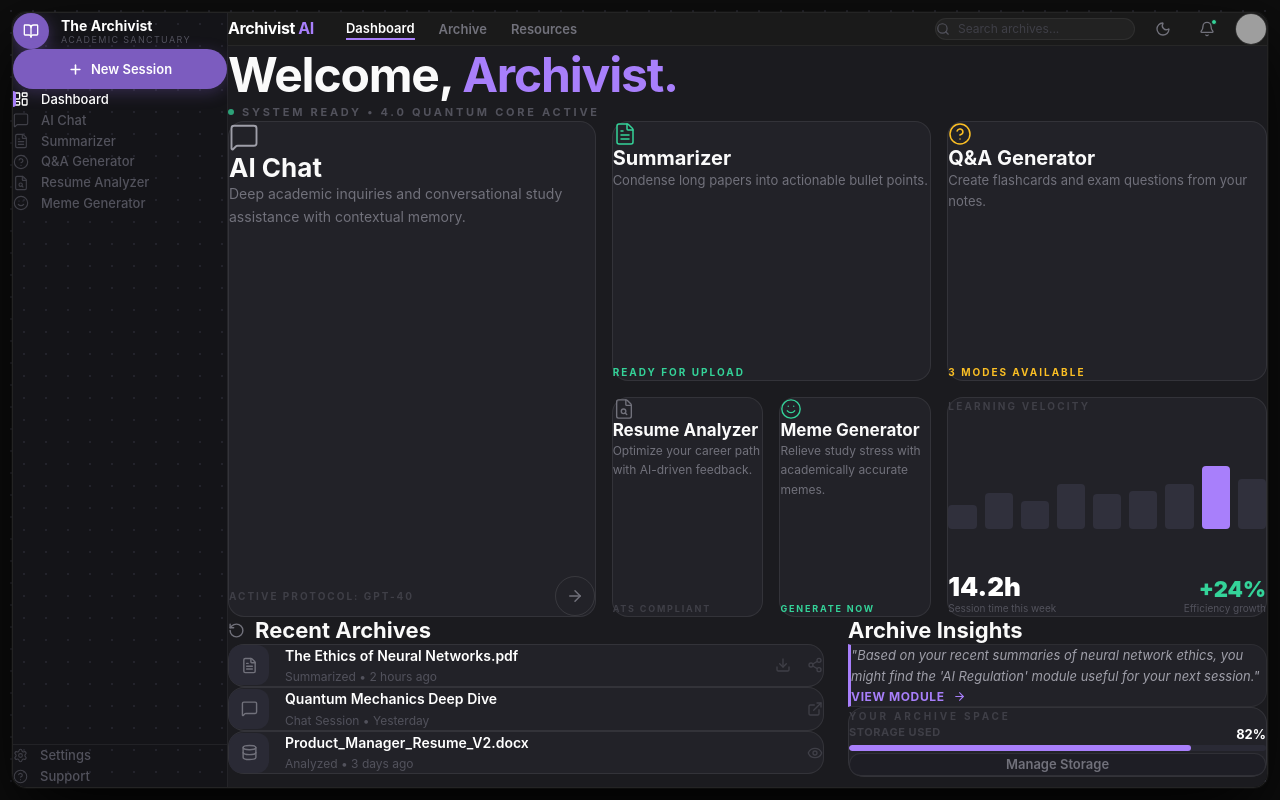
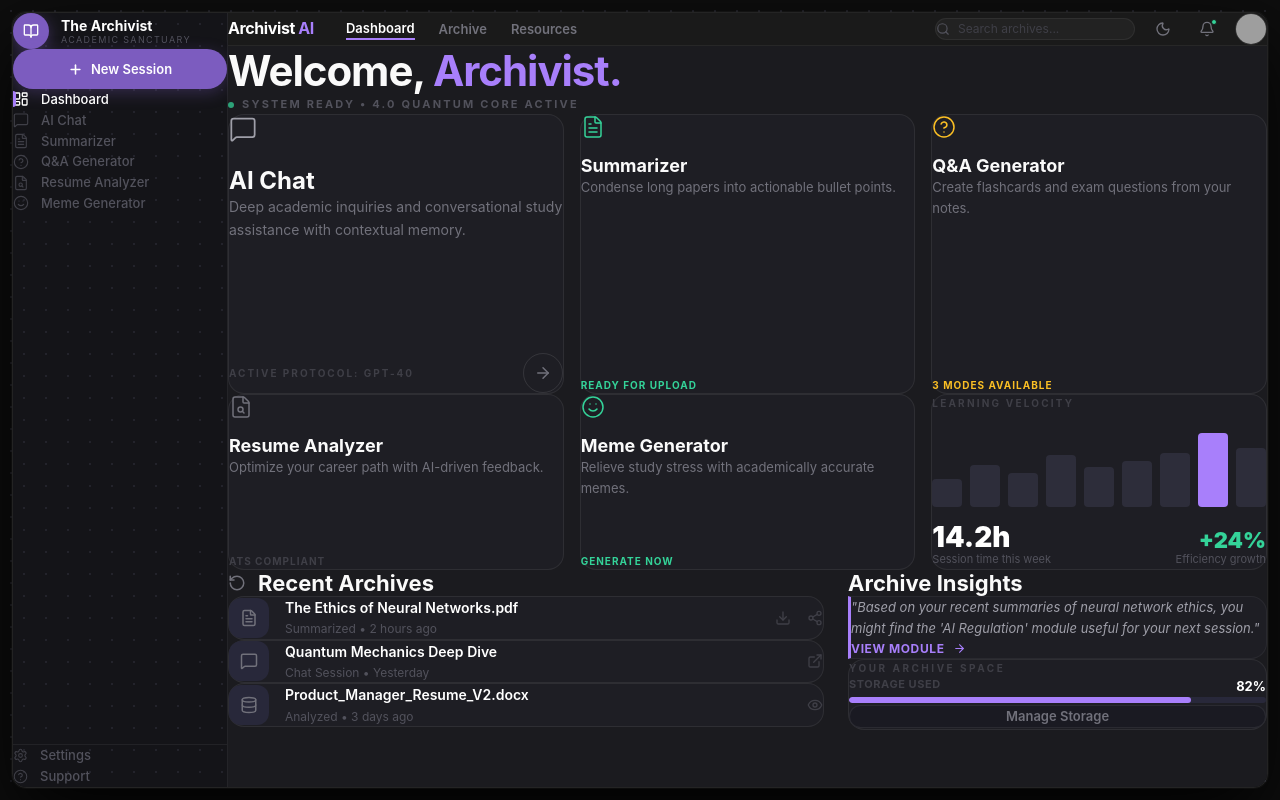
Before and after one commit to sudip-kumar-prasad/Archivist_AI, a React (Vite) app in the folder client/: page /dashboard in a window 1280 px wide. Built offline with nearby package versions, Linux system fonts and the light colour scheme; grey boxes are pictures that could not be loaded.

Commit message:
UI Redesign: Clean dashboard with natural card heights, no fixed px, proper spacing and scroll

```diff
--- a/client/src/pages/Dashboard.jsx
+++ b/client/src/pages/Dashboard.jsx
@@ -1,196 +1,140 @@
 import {
-  MessageSquare,
-  FileText,
-  HelpCircle,
-  FileSearch,
-  Smile,
-  ArrowRight,
-  RotateCcw,
-  Share2,
-  Download,
-  ExternalLink,
-  Eye,
-  Database
+  MessageSquare, FileText, HelpCircle, FileSearch, Smile,
+  ArrowRight, RotateCcw, Share2, Download, ExternalLink, Eye, Database
 } from 'lucide-react'
+
+const ToolCard = ({ icon: Icon, iconColor = 'text-zinc-400', title, description, badge, badgeColor = 'text-zinc-600', children }) => (
+  <div className="bg-[#1e1e24] border border-white/[0.07] rounded-2xl p-6 flex flex-col gap-4 hover:border-[#a87ffb]/30 transition-all cursor-pointer group">
+    <Icon size={24} className={iconColor} strokeWidth={1.5} />
+    <div className="flex-1 space-y-1.5">
+      <h3 className="text-[18px] font-bold text-white">{title}</h3>
+      <p className="text-[13px] text-zinc-500 leading-relaxed">{description}</p>
+    </div>
+    {children}
+    {badge && <span className={`text-[10px] font-bold uppercase tracking-widest ${badgeColor}`}>{badge}</span>}
+  </div>
+)
 
 export default function Dashboard() {
   return (
-    <div className="p-8 space-y-8 min-h-full">
-      {/* ── Header ────────────────────────────────────────── */}
-      <div className="space-y-2">
-        <h1 className="text-[48px] font-black text-white tracking-tight leading-none">
+    <div className="p-8 space-y-6">
+
+      {/* Header */}
+      <div className="space-y-1.5">
+        <h1 className="text-[42px] font-black text-white tracking-tight leading-none">
           Welcome, <span className="text-[#a87ffb]">Archivist.</span>
         </h1>
-        <p className="text-[11px] font-bold uppercase tracking-[0.25em] text-zinc-600 flex items-center gap-2 pt-1">
-          <span className="w-1.5 h-1.5 rounded-full bg-[#34d399] inline-block animate-pulse" />
+        <p className="text-[11px] font-bold uppercase tracking-[0.2em] text-zinc-600 flex items-center gap-2">
+          <span className="w-1.5 h-1.5 rounded-full bg-[#34d399] animate-pulse inline-block" />
           System Ready • 4.0 Quantum Core Active
         </p>
       </div>
 
-      {/* ── Main Feature Grid ─────────────────────────────── */}
-      {/*
-        Layout (matches mockup exactly):
-        ┌──────────────────┬──────────────┬──────────────────┐
-        │                  │  Summarizer  │  Q&A Generator   │
-        │    AI Chat       ├──────────────┴──────────────────┤
-        │   (row 1+2)      │  Resume Anlz │Meme Gen│LVelocity│
-        └──────────────────┴──────────────┴────────┴─────────┘
-      */}
-      <div className="grid gap-4" style={{
-        display: 'grid',
-        gridTemplateColumns: '1.15fr 1fr 1fr',
-        gridTemplateRows: '260px 220px'
-      }}>
-
-        {/* AI Chat – spans both rows, left column */}
-        <div
-          className="bg-[#222228] border border-white/[0.08] rounded-2xl p-7 flex flex-col justify-between group hover:border-white/[0.15] transition-all cursor-pointer"
-          style={{ gridColumn: '1', gridRow: '1 / span 2' }}
-        >
-          <div className="space-y-5">
-            <MessageSquare size={30} className="text-zinc-400" strokeWidth={1.5} />
-            <div className="space-y-3">
-              <h3 className="text-[26px] font-bold text-white">AI Chat</h3>
-              <p className="text-[14px] text-zinc-500 leading-relaxed">
-                Deep academic inquiries and conversational study assistance with contextual memory.
-              </p>
-            </div>
+      {/* === ROW 1: AI Chat (left tall) + Summarizer + Q&A === */}
+      <div className="grid grid-cols-3 gap-4 items-stretch">
+        {/* AI Chat — big card */}
+        <div className="bg-[#1e1e24] border border-white/[0.07] rounded-2xl p-7 flex flex-col gap-6 hover:border-[#a87ffb]/30 transition-all cursor-pointer group row-span-1 min-h-[280px]">
+          <MessageSquare size={28} className="text-zinc-400" strokeWidth={1.5} />
+          <div className="space-y-2 flex-1">
+            <h3 className="text-[24px] font-bold text-white">AI Chat</h3>
+            <p className="text-[14px] text-zinc-500 leading-relaxed">
+              Deep academic inquiries and conversational study assistance with contextual memory.
+            </p>
           </div>
-          <div className="flex items-center justify-between">
-            <span className="text-[10px] font-bold uppercase tracking-[0.2em] text-zinc-700">
-              Active Protocol: GPT-40
-            </span>
-            <div className="w-10 h-10 rounded-full border border-white/[0.1] flex items-center justify-center group-hover:bg-[#a87ffb] group-hover:border-transparent transition-all duration-300">
+          <div className="flex items-center justify-between pt-2">
+            <span className="text-[10px] font-bold uppercase tracking-[0.2em] text-zinc-700">Active Protocol: GPT-40</span>
+            <div className="w-10 h-10 rounded-full border border-white/10 flex items-center justify-center group-hover:bg-[#a87ffb] group-hover:border-[#a87ffb] transition-all">
               <ArrowRight size={18} className="text-zinc-500 group-hover:text-white transition-colors" />
             </div>
           </div>
         </div>
 
-        {/* Summarizer – row 1, col 2 */}
-        <div
-          className="bg-[#222228] border border-white/[0.08] rounded-2xl p-6 flex flex-col justify-between group hover:border-white/[0.15] transition-all cursor-pointer"
-          style={{ gridColumn: '2', gridRow: '1' }}
-        >
-          <div className="space-y-4">
-            <FileText size={24} className="text-[#34d399]" strokeWidth={1.5} />
-            <div className="space-y-2">
-              <h3 className="text-[20px] font-bold text-white">Summarizer</h3>
-              <p className="text-[13px] text-zinc-500 leading-relaxed">
-                Condense long papers into actionable bullet points.
-              </p>
-            </div>
-          </div>
-          <span className="text-[10px] font-bold uppercase tracking-[0.2em] text-[#34d399]">
-            Ready for Upload
-          </span>
-        </div>
+        {/* Summarizer */}
+        <ToolCard
+          icon={FileText}
+          iconColor="text-[#34d399]"
+          title="Summarizer"
+          description="Condense long papers into actionable bullet points."
+          badge="Ready for Upload"
+          badgeColor="text-[#34d399]"
+        />
 
-        {/* Q&A Generator – row 1, col 3 */}
-        <div
-          className="bg-[#222228] border border-white/[0.08] rounded-2xl p-6 flex flex-col justify-between group hover:border-white/[0.15] transition-all cursor-pointer"
-          style={{ gridColumn: '3', gridRow: '1' }}
-        >
-          <div className="space-y-4">
-            <HelpCircle size={24} className="text-[#fbbf24]" strokeWidth={1.5} />
-            <div className="space-y-2">
-              <h3 className="text-[20px] font-bold text-white">Q&A Generator</h3>
-              <p className="text-[13px] text-zinc-500 leading-relaxed">
-                Create flashcards and exam questions from your notes.
-              </p>
-            </div>
-          </div>
-          <span className="text-[10px] font-bold uppercase tracking-[0.2em] text-[#fbbf24]">
-            3 Modes Available
-          </span>
-        </div>
+        {/* Q&A Generator */}
+        <ToolCard
+          icon={HelpCircle}
+          iconColor="text-[#fbbf24]"
+          title="Q&A Generator"
+          description="Create flashcards and exam questions from your notes."
+          badge="3 Modes Available"
+          badgeColor="text-[#fbbf24]"
+        />
+      </div>
 
-        {/* Row 2: Resume Analyzer + Meme Generator share col 2, Learning Velocity col 3 */}
-        {/* Resume + Meme sub-grid */}
-        <div
-          className="grid grid-cols-2 gap-4"
-          style={{ gridColumn: '2', gridRow: '2' }}
-        >
-          {/* Resume Analyzer */}
-          <div className="bg-[#222228] border border-white/[0.08] rounded-2xl p-5 flex flex-col justify-between group hover:border-white/[0.15] transition-all cursor-pointer">
-            <div className="space-y-3">
-              <FileSearch size={22} className="text-zinc-500" strokeWidth={1.5} />
-              <div className="space-y-1.5">
-                <h3 className="text-[17px] font-bold text-white leading-tight">Resume Analyzer</h3>
-                <p className="text-[12px] text-zinc-500 leading-relaxed">
-                  Optimize your career path with AI-driven feedback.
-                </p>
-              </div>
-            </div>
-            <span className="text-[9px] font-bold uppercase tracking-[0.2em] text-zinc-700">
-              ATS Compliant
-            </span>
-          </div>
+      {/* === ROW 2: Resume Analyzer + Meme Generator + Learning Velocity === */}
+      <div className="grid grid-cols-3 gap-4 items-stretch">
+        {/* Resume Analyzer */}
+        <ToolCard
+          icon={FileSearch}
+          iconColor="text-zinc-500"
+          title="Resume Analyzer"
+          description="Optimize your career path with AI-driven feedback."
+          badge="ATS Compliant"
+          badgeColor="text-zinc-700"
+        />
 
-          {/* Meme Generator */}
-          <div className="bg-[#222228] border border-white/[0.08] rounded-2xl p-5 flex flex-col justify-between group hover:border-white/[0.15] transition-all cursor-pointer">
-            <div className="space-y-3">
-              <Smile size={22} className="text-[#34d399]" strokeWidth={1.5} />
-              <div className="space-y-1.5">
-                <h3 className="text-[17px] font-bold text-white leading-tight">Meme Generator</h3>
-                <p className="text-[12px] text-zinc-500 leading-relaxed">
-                  Relieve study stress with academically accurate memes.
-                </p>
-              </div>
-            </div>
-            <span className="text-[9px] font-bold uppercase tracking-[0.2em] text-[#34d399]">
-              Generate Now
-            </span>
-          </div>
-        </div>
+        {/* Meme Generator */}
+        <ToolCard
+          icon={Smile}
+          iconColor="text-[#34d399]"
+          title="Meme Generator"
+          description="Relieve study stress with academically accurate memes."
+          badge="Generate Now"
+          badgeColor="text-[#34d399]"
+        />
 
-        {/* Learning Velocity – row 2, col 3 */}
-        <div
-          className="bg-[#222228] border border-white/[0.08] rounded-2xl p-6 flex flex-col justify-between group hover:border-white/[0.15] transition-all"
-          style={{ gridColumn: '3', gridRow: '2' }}
-        >
-          <p className="text-[10px] font-bold uppercase tracking-[0.22em] text-zinc-700">
-            Learning Velocity
-          </p>
-          <div className="flex items-end gap-2 my-3" style={{ height: '70px' }}>
-            {[35, 52, 40, 65, 50, 55, 65, 90, 72].map((h, i) => (
+        {/* Learning Velocity */}
+        <div className="bg-[#1e1e24] border border-white/[0.07] rounded-2xl p-6 flex flex-col gap-4 hover:border-[#a87ffb]/30 transition-all">
+          <p className="text-[10px] font-bold uppercase tracking-[0.22em] text-zinc-700">Learning Velocity</p>
+          <div className="flex items-end gap-2" style={{ height: '80px' }}>
+            {[35, 52, 42, 65, 50, 58, 68, 92, 74].map((h, i) => (
               <div
                 key={i}
-                className={`flex-1 rounded-sm ${i === 7 ? 'bg-[#a87ffb]' : 'bg-[#30303c]'}`}
+                className={`flex-1 rounded-sm ${i === 7 ? 'bg-[#a87ffb]' : 'bg-[#2d2d3a]'}`}
                 style={{ height: `${h}%` }}
               />
             ))}
           </div>
           <div className="flex items-end justify-between">
             <div>
-              <p className="text-[26px] font-black text-white leading-none">14.2h</p>
-              <p className="text-[10px] text-zinc-600 mt-1">Session time this week</p>
+              <p className="text-[28px] font-black text-white leading-none">14.2h</p>
+              <p className="text-[11px] text-zinc-600 mt-1">Session time this week</p>
             </div>
             <div className="text-right">
               <p className="text-[22px] font-black text-[#34d399] leading-none">+24%</p>
-              <p className="text-[10px] text-zinc-600 mt-1">Efficiency growth</p>
+              <p className="text-[11px] text-zinc-600 mt-1">Efficiency growth</p>
             </div>
           </div>
         </div>
       </div>
 
-      {/* ── Recent Archives + Archive Insights ─────────────── */}
-      <div className="grid grid-cols-12 gap-6">
+      {/* === Recent Archives + Archive Insights === */}
+      <div className="grid grid-cols-12 gap-6 pt-2">
         {/* Recent Archives */}
         <div className="col-span-7 space-y-4">
-          <div className="flex items-center gap-2.5">
-            <RotateCcw size={17} className="text-zinc-500" />
+          <div className="flex items-center gap-3">
+            <RotateCcw size={18} className="text-zinc-500" />
             <h2 className="text-[22px] font-bold text-white">Recent Archives</h2>
           </div>
           <div className="space-y-3">
             {[
-              { name: 'The Ethics of Neural Networks.pdf', sub: 'Summarized • 2 hours ago',  icon: FileText,    actions: ['download', 'share'] },
+              { name: 'The Ethics of Neural Networks.pdf', sub: 'Summarized • 2 hours ago',  icon: FileText,     actions: ['download','share'] },
               { name: 'Quantum Mechanics Deep Dive',       sub: 'Chat Session • Yesterday',  icon: MessageSquare, actions: ['external'] },
               { name: 'Product_Manager_Resume_V2.docx',   sub: 'Analyzed • 3 days ago',     icon: Database,    actions: ['eye'] },
             ].map((item, i) => (
-              <div key={i} className="flex items-center justify-between px-5 py-4 rounded-2xl bg-[#222228] border border-white/[0.08] hover:border-white/[0.15] transition-all group cursor-pointer">
+              <div key={i} className="flex items-center justify-between px-5 py-4 rounded-2xl bg-[#1e1e24] border border-white/[0.07] hover:border-[#a87ffb]/30 transition-all cursor-pointer group">
                 <div className="flex items-center gap-4">
-                  <div className="w-10 h-10 rounded-xl bg-[#2a2a35] flex items-center justify-center shrink-0">
-                    <item.icon size={17} className="text-zinc-500 group-hover:text-zinc-300 transition" />
+                  <div className="w-10 h-10 rounded-xl bg-[#28283a] flex items-center justify-center shrink-0">
+                    <item.icon size={18} className="text-zinc-500 group-hover:text-zinc-300 transition" />
                   </div>
                   <div>
                     <p className="text-[14px] font-semibold text-white">{item.name}</p>
@@ -211,8 +155,7 @@ export default function Dashboard() {
         {/* Archive Insights */}
         <div className="col-span-5 space-y-4">
           <h2 className="text-[22px] font-bold text-white">Archive Insights</h2>
-
-          <div className="bg-[#222228] border-l-[3px] border-l-[#a87ffb] border border-white/[0.05] rounded-r-2xl pl-5 pr-5 py-5 space-y-3">
+          <div className="bg-[#1e1e24] border-l-[3px] border-l-[#a87ffb] border border-white/[0.05] rounded-r-2xl pl-5 pr-5 py-5 space-y-4">
             <p className="text-[13px] text-zinc-400 italic leading-relaxed">
               "Based on your recent summaries of neural network ethics, you might find the 'AI Regulation' module useful for your next session."
             </p>
@@ -220,24 +163,24 @@ export default function Dashboard() {
               View Module <ArrowRight size={13} />
             </button>
           </div>
-
-          <div className="bg-[#222228] border border-white/[0.08] rounded-2xl p-5 space-y-4">
-            <p className="text-[10px] font-bold uppercase tracking-[0.28em] text-zinc-700">Your Archive Space</p>
+          <div className="bg-[#1e1e24] border border-white/[0.07] rounded-2xl p-5 space-y-4">
+            <p className="text-[10px] font-bold uppercase tracking-[0.25em] text-zinc-700">Your Archive Space</p>
             <div>
               <div className="flex justify-between mb-2">
                 <span className="text-[11px] uppercase tracking-wider font-bold text-zinc-700">Storage Used</span>
                 <span className="text-[13px] font-bold text-white">82%</span>
               </div>
-              <div className="h-1.5 bg-[#2a2a35] rounded-full overflow-hidden">
+              <div className="h-1.5 bg-[#28283a] rounded-full overflow-hidden">
                 <div className="h-full bg-[#a87ffb] rounded-full" style={{ width: '82%' }} />
               </div>
             </div>
-            <button className="w-full py-3 rounded-xl border border-white/[0.08] text-[13px] font-semibold text-zinc-500 hover:text-white hover:bg-white/[0.04] transition-all bg-[#1e1e25]">
+            <button className="w-full py-3 rounded-xl border border-white/[0.07] text-[13px] font-semibold text-zinc-500 hover:text-white hover:bg-white/[0.04] transition-all bg-[#1a1a22]">
               Manage Storage
             </button>
           </div>
         </div>
       </div>
+
     </div>
   )
 }
```
